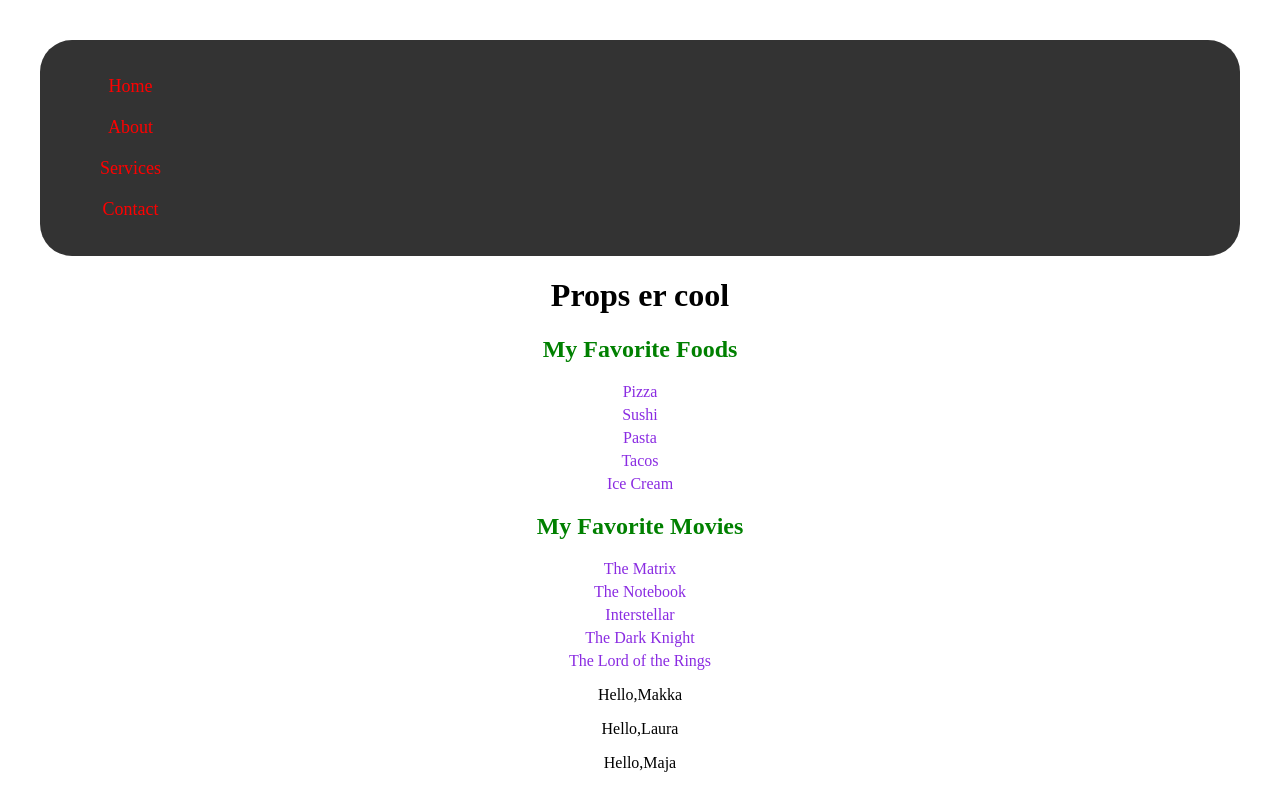
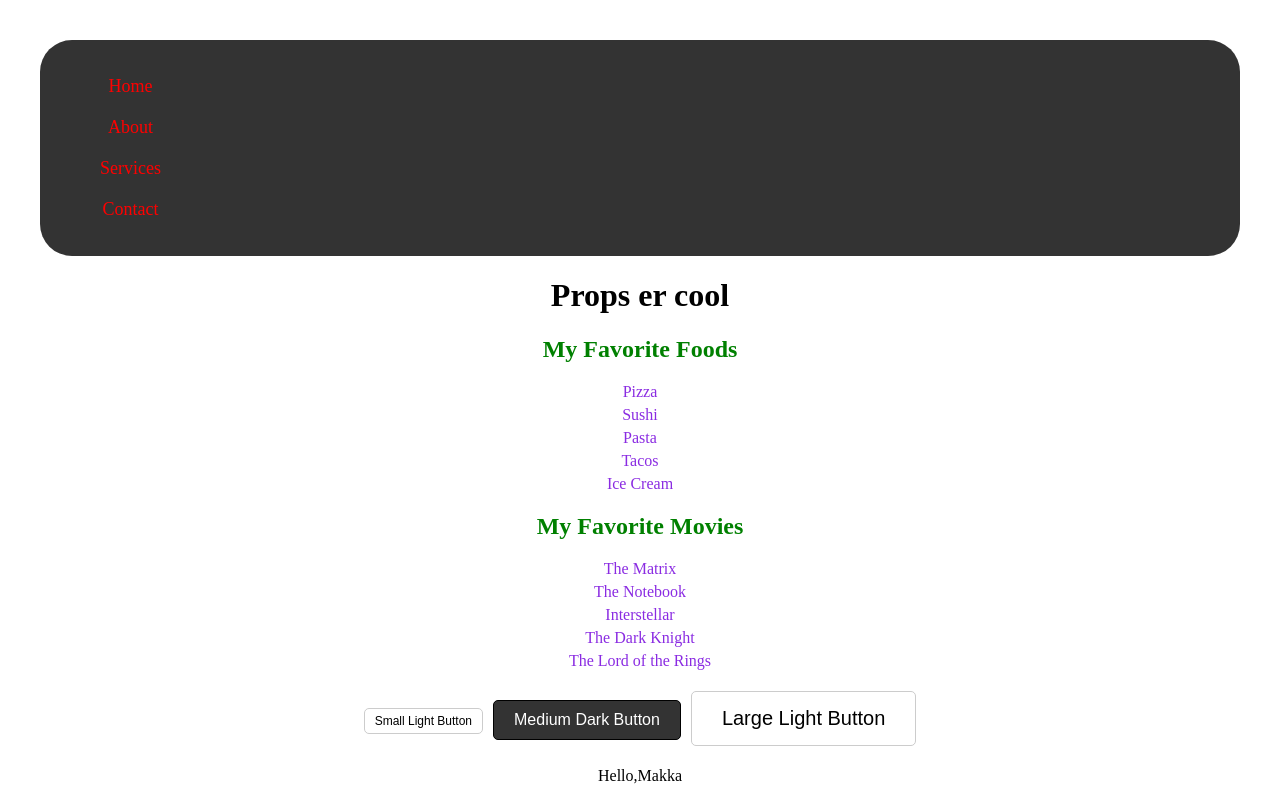
Before and after one commit to maylova93/first-react, a React (Vite) app: page / in a window 1280 px wide. Shown: the top 791 px of the page. Built offline with nearby package versions, Linux system fonts and the light colour scheme.

Commit message:
dynamisk Knap

```diff
--- a/src/App.jsx
+++ b/src/App.jsx
@@ -5,6 +5,7 @@ import Footer from './components/footer'
 import Navbar from './components/Navbar'
 import ParentComponent from './components/ParentComponent'
 import Favorites from './components/Favorites'
+import ButtonsContainer from './components/ButtonsContainer'
 
 
 function App() {
@@ -12,6 +13,7 @@ function App() {
     <>
     <Header headerText="Props er cool"/>
     <Favorites/>
+    <ButtonsContainer/>
     <ParentComponent/>
     <Main/>
     <Footer/>
--- /dev/null
+++ b/src/components/Button.jsx
@@ -0,0 +1,30 @@
+
+function Button({ action, size, theme, text }) {
+    const sizeStyles = {
+        small: { padding: '5px 10px', fontSize: '12px' },
+        medium: { padding: '10px 20px', fontSize: '16px' },
+        large: { padding: '15px 30px', fontSize: '20px' },
+    };
+
+    const themeStyles = {
+        light: { backgroundColor: '#fff', color: '#000', border: '1px solid #ccc' },
+        dark: { backgroundColor: '#333', color: '#fff', border: '1px solid #000' },
+    };
+
+    const combinedStyles = {
+        ...sizeStyles[size],
+        ...themeStyles[theme],
+        cursor: 'pointer',
+        borderRadius: '5px',
+        display: 'inline-block',
+        margin: '5px',
+    };
+
+    return (
+        <button style={combinedStyles} onClick={action}>
+            {text}
+        </button>
+    );
+}
+
+export default Button;
--- /dev/null
+++ b/src/components/ButtonsContainer.jsx
@@ -0,0 +1,16 @@
+import Button from './Button';
+
+function ButtonsContainer(){
+    const alertAction1 =()=>alert('Button 1 clicked!');
+    const alertAction2 =()=>alert('Button 2 clicked!');
+    const alertAction3 =()=>alert('Button 3 clicked!');
+
+    return (
+        <div>
+            <Button action={alertAction1}size="small"theme="light" text="Small Light Button"/>
+            <Button action={alertAction2}size="medium"  theme="dark" text="Medium Dark Button"/>
+            <Button action={alertAction3}size="large"theme="light" text="Large Light Button"/>
+        </div>
+    );
+}
+export default ButtonsContainer;
```
